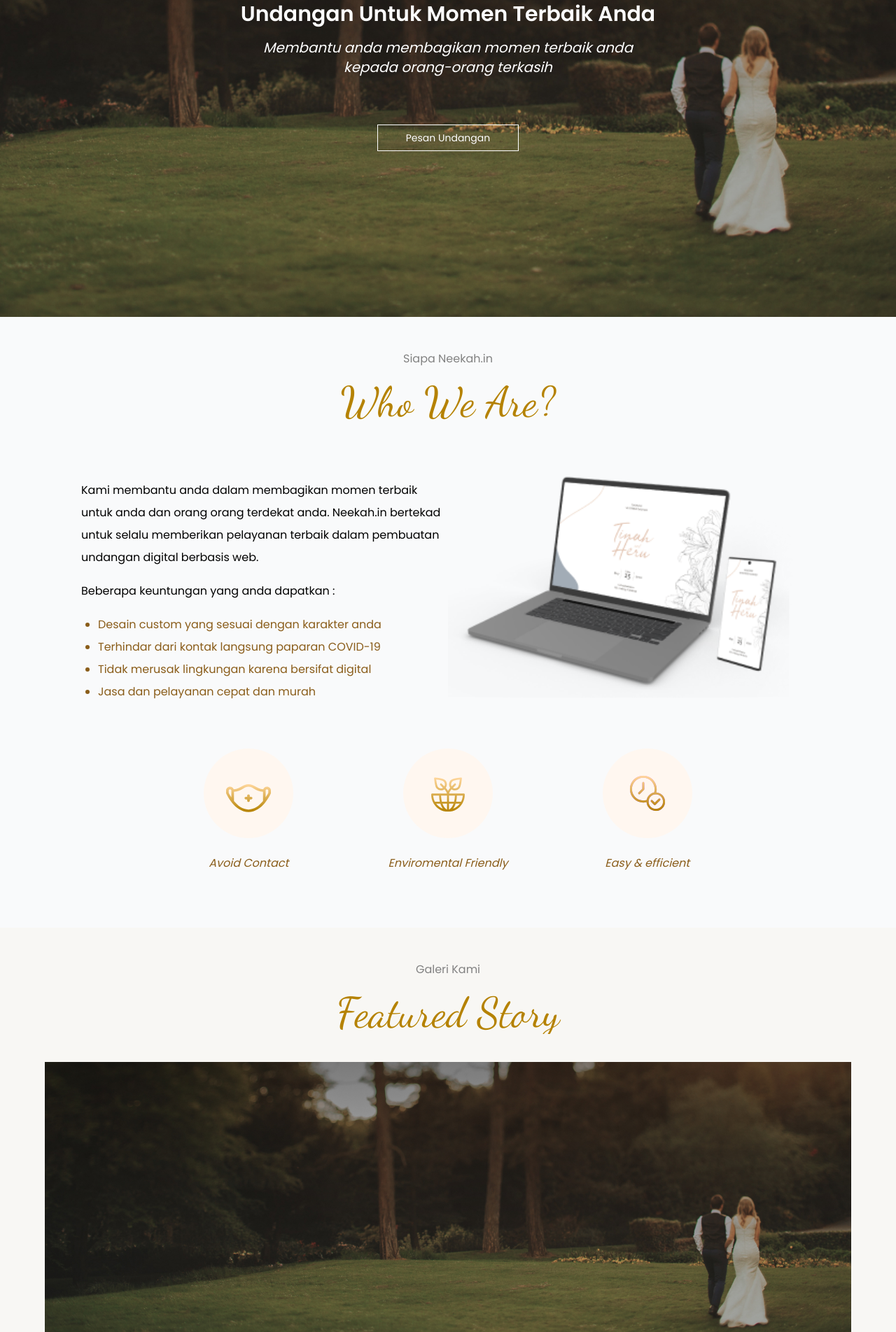
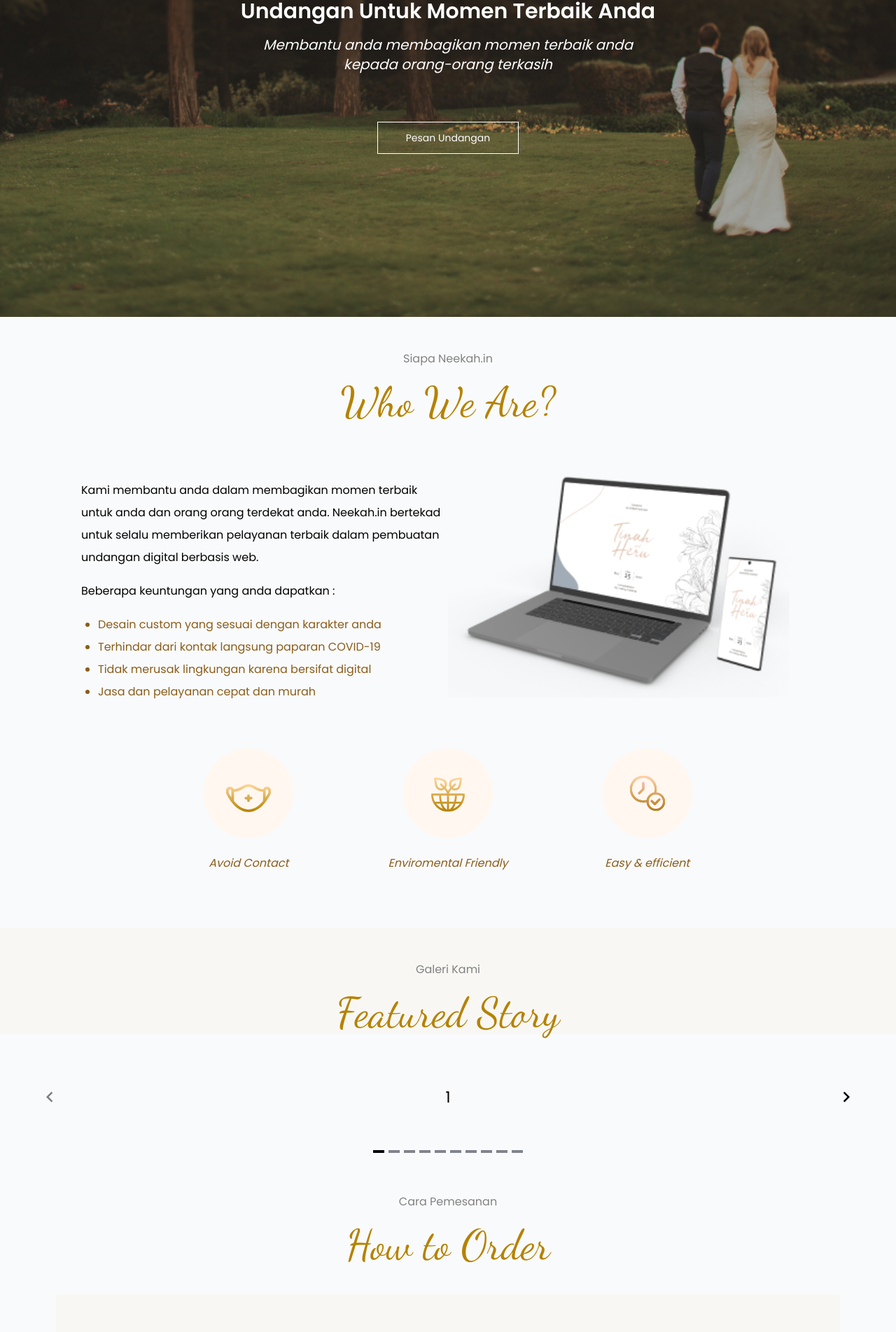
Before and after one commit to gugunm/vue-neekahin-new, a Vue app: page / in a window 1280 px wide. Shown: the part 347-2251 px from the top of the page at 70% size. Built offline with nearby package versions, Linux system fonts and the light colour scheme.

Commit message:
order-success

```diff
--- a/src/css/tailwind/_utilities.css
+++ b/src/css/tailwind/_utilities.css
@@ -41,5 +41,11 @@
     .text-gold {
       color: #b58200;
     }
+    .border-gold {
+      border-color:#b58200;
+    }
+    .bg-gold {
+      background-color: #b58200;
+    }
   }
 }
--- a/src/router/index.js
+++ b/src/router/index.js
@@ -73,6 +73,15 @@ const routes = [
     path: '/order',
     name: 'order',
     component: () => import(/* webpackChunkName: "login" */ '../views/Order')
+  },
+  {
+    meta: {
+      title: 'Order',
+      formScreen: true
+    },
+    path: '/order-success',
+    name: 'order-seccess',
+    component: () => import(/* webpackChunkName: "login" */ '../views/OrderSuccess')
   }
 ]
 
--- a/src/views/Landing.vue
+++ b/src/views/Landing.vue
@@ -27,7 +27,7 @@
       <button
         data-aos="flip-right "
         data-aos-duration="1500"
-        class="bg-transparent text-sm hover:bg-white text-white hover:text-gold hover:border-none py-2 px-10 border border-white mt-14"
+        class="bg-transparent text-sm hover:bg-white text-white hover:text-gold hover:border-none py-2 sm:py-3 px-10 border border-white mt-14"
       >
         Pesan Undangan
       </button>
@@ -112,27 +112,16 @@
       alt=""
     > -->
   </div>
-  <Carousel class="bg-neekah-1 py-10 px-6 sm:px-16">
+  <Carousel>
     <Slide
-      v-for="slide in 3"
+      v-for="slide in 10"
       :key="slide"
     >
-      <div class="carousel__item">
-        <div
-          class="galeri-img bg-cover bg-center h-36 sm:h-96 w-full"
-          :style="cssProps"
-        >
-          <!-- <img
-          class="h-96"
-          :src="HomeGaleri1"
-          alt=""
-        > -->
-        </div>
-      </div>
+      <div class="carousel__item h-40 mx-20">{{ slide }}</div>
     </Slide>
 
     <template #addons>
-      <Navigation />
+      <Navigation class="mx-14" />
       <Pagination />
     </template>
   </Carousel>
@@ -236,7 +225,7 @@
     <h4 class="text-center mt-12 text-sm text-grey sm:text-base">Harga</h4>
     <h2 class="text-center text-4xl text-gold font-dancing sm:text-6xl sm:mt-5">Pricing</h2>
   </div>
-  <carousel
+  <!-- <carousel
     class="my-10"
     :itemsToShow="3.95"
     :wrapAround="true"
@@ -252,10 +241,10 @@
         </div>
       </div>
     </slide>
-    <!-- <template #addons>
-        <navigation />
-      </template> -->
-  </carousel>
+    <template #addons>
+      <navigation />
+    </template>
+  </carousel> -->
   <!-- <div class="bg-green-500">
     <div
       class="displayBox"
@@ -295,6 +284,8 @@ export default {
     FooterLanding,
     Carousel,
     Slide,
+    Pagination,
+    Navigation,
   },
   data() {
     return {
@@ -308,10 +299,10 @@ export default {
       HomeHto2,
       HomeHto3,
       HomeHto4,
-      Carousel,
-      Slide,
-      Pagination,
-      Navigation,
+      // Carousel,
+      // Slide,
+      // Pagination,
+      // Navigation,
       cssProps: {
         backgroundImage: 'url(' + CoverImg + ')',
       },
--- /dev/null
+++ b/src/views/OrderSuccess.vue
@@ -0,0 +1,13 @@
+<template>
+  <nav-landing />
+  <div class="h-96 bg-green-500"></div>
+  <footer-landing />
+</template>
+
+<script>
+import FooterLanding from './parts/FooterLanding.vue';
+import NavLanding from './parts/NavLanding.vue';
+export default {
+  components: { NavLanding, FooterLanding },
+};
+</script>
--- a/src/views/parts/NavLanding.vue
+++ b/src/views/parts/NavLanding.vue
@@ -63,7 +63,7 @@
         class="w-full flex-grow sm:flex sm:items-center sm:w-auto md:text-center sm:text-left"
       >
         <div
-          :class="view.topOfPage && $route.name === 'landing'? 'text-white' : 'text-black'"
+          :class="view.topOfPage && open === false && $route.name === 'landing'? 'text-white' : 'text-black text-center'"
           class="text-sm sm:flex-grow"
         >
           <a
@@ -91,11 +91,13 @@
             HARGA
           </a>
         </div>
-        <div>
+        <div :class="{
+          'text-center' : open
+          }">
           <a
             href="#"
-            class="no-underline inline-block text-sm px-8 py-3 leading-none border hover:border-transparent hover:bg-white mt-4 sm:mt-0"
-            :class="view.topOfPage && $route.name === 'landing'? 'text-white border-white hover:text-black' : 'text-gold border-gold'"
+            class="no-underline inline-block text-sm px-8 py-2 sm:py-3 leading-none border hover:border-transparent hover:bg-white mt-4 sm:mt-0"
+            :class="view.topOfPage && open === false && $route.name === 'landing'? 'text-white border-white hover:text-gold' : 'text-gold border-gold hover:bg-gold hover:text-white'"
           >Pesan Sekarang</a>
         </div>
       </div>
```
